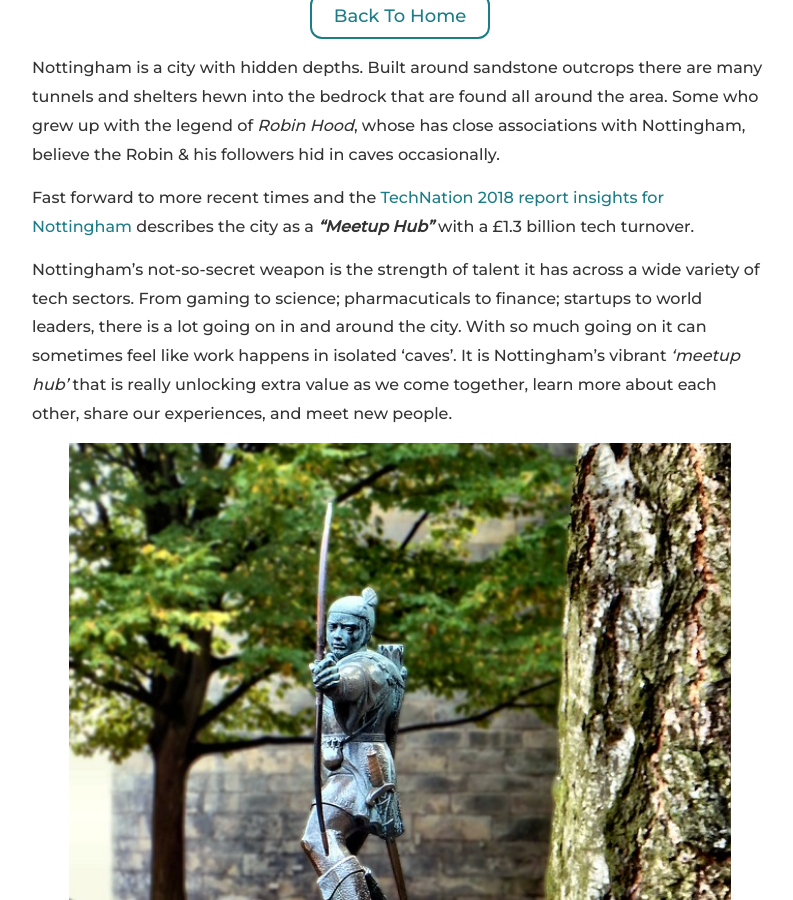
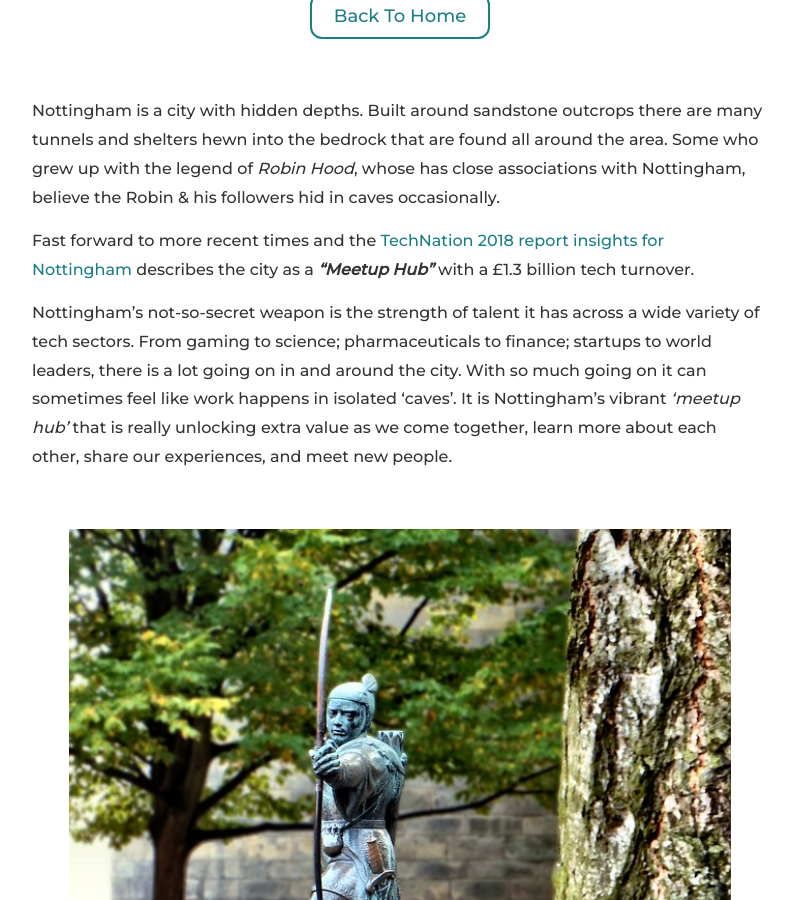
Before and after one commit to DDDEastMidlandsLimited/dddem-blog, a Jekyll site: the page built from _posts/2019-10-11-nottingham-tech-community.md, in a window 1280 px wide and 900 px high, scrolled down 599 px. Shown: the whole window, without its empty margins (240-1033 px from the left). Built offline with Jekyll 4.4.1, drawn with Linux system fonts in a browser that asks for light colours; nearby versions of some CDN libraries.

Commit message:
Enhancement: style Nottingham post

```diff
--- a/_posts/2019-10-11-nottingham-tech-community.md
+++ b/_posts/2019-10-11-nottingham-tech-community.md
@@ -10,16 +10,23 @@
 share: true
 ---
 
+<br/>
+
 Nottingham is a city with hidden depths. Built around sandstone outcrops there are many tunnels and shelters hewn into the bedrock that are found all around the area. Some who grew up with the legend of *Robin Hood*, whose has close associations with Nottingham, believe the Robin & his followers hid in caves occasionally.
 
 Fast forward to more recent times and the <a href="https://technation.io/insights/report-2018/nottingham/_" target="_blank">TechNation 2018 report insights for Nottingham</a> describes the city as a ***"Meetup Hub"*** with a £1.3 billion tech turnover.
 
-Nottingham's not-so-secret weapon is the strength of talent it has across a wide variety of tech sectors. From gaming to science; pharmacuticals to finance; startups to world leaders, there is a lot going on in and around the city. With so much going on it can sometimes feel like work happens in isolated 'caves'. It is Nottingham's vibrant *'meetup hub'* that is really unlocking extra value as we come together, learn more about each other, share our experiences, and meet new people.
+Nottingham's not-so-secret weapon is the strength of talent it has across a wide variety of tech sectors. From gaming to science; pharmaceuticals to finance; startups to world leaders, there is a lot going on in and around the city. With so much going on it can sometimes feel like work happens in isolated 'caves'. It is Nottingham's vibrant *'meetup hub'* that is really unlocking extra value as we come together, learn more about each other, share our experiences, and meet new people.
+
+<br/>
 
 <img alt="Statue of Robin Hood - Image by Ian Wilson from Pixabay" src="/assets/img/2019-10-11/robin-hood.jpg"/>
 <center><i>Statue of Robin Hood - Image by Ian Wilson from Pixabay</i></center>
 
+<br/>
+
 ## The growth of Tech Nottingham
+---
 
 My first experience of tech meetups was back in 2010 when GeekUp Nottingham was born. In fact, my first experience of speaking in Nottingham was in <a href="http://geekup.org/events/283/" target="_blank">March 2011</a>. From that small seed, where 6 to 8 people would gather together, the <a href="https://www.technottingham.com/news/2014/4/25/geekup-nottingham-becomes-tech-nottingham" target="_blank">event grew into Tech Nottingham</a> in 2014.
 
@@ -27,7 +34,10 @@
 
 A quick look at the <a href="https://nottingham.digital" target="_blank">Nottingham.digital</a> website which lists most digital meetups in Nottingham shows 33 events currently listed; from tech, design, and ops topics. All free to attend in a wide range of locations with businesses and sponsors helping to make these events possible.
 
+<br/>
+
 ## A seat of learning
+---
 
 Nottingham is blessed with two world-class universities ( <a href="https://www.nottingham.ac.uk" target="_blank">Nottingham University</a> and <a href="https://www.ntu.ac.uk" target="_blank">Nottingham Trent University</a> ) and colleges. The benefit of strong ties into these institutions means more students are encouraged to take placements and find jobs in the local area.
 
@@ -35,7 +45,10 @@
 
 The <a href="https://nottinghaminsight.org.uk/themes/economy-and-development/strategies-and-plans/" target="_blank">Nottingham Growth Plan</a> has several strategies defined including 'Developing a skilled workforce'.
 
+<br/>
+
 ## The next evolution
+---
 
 From small acorns to <a href="https://www.visit-nottinghamshire.co.uk/things-to-do/the-major-oak-p586841" target="_blank">Major Oak</a>s meetup attendances are increasing in Nottingham. The next evolution of learning and sharing comes in the form of conferences like DDD East Midlands and <a href="https://newadventuresconf.com/2020/" target="_blank">New Adventures</a>.
 
```
